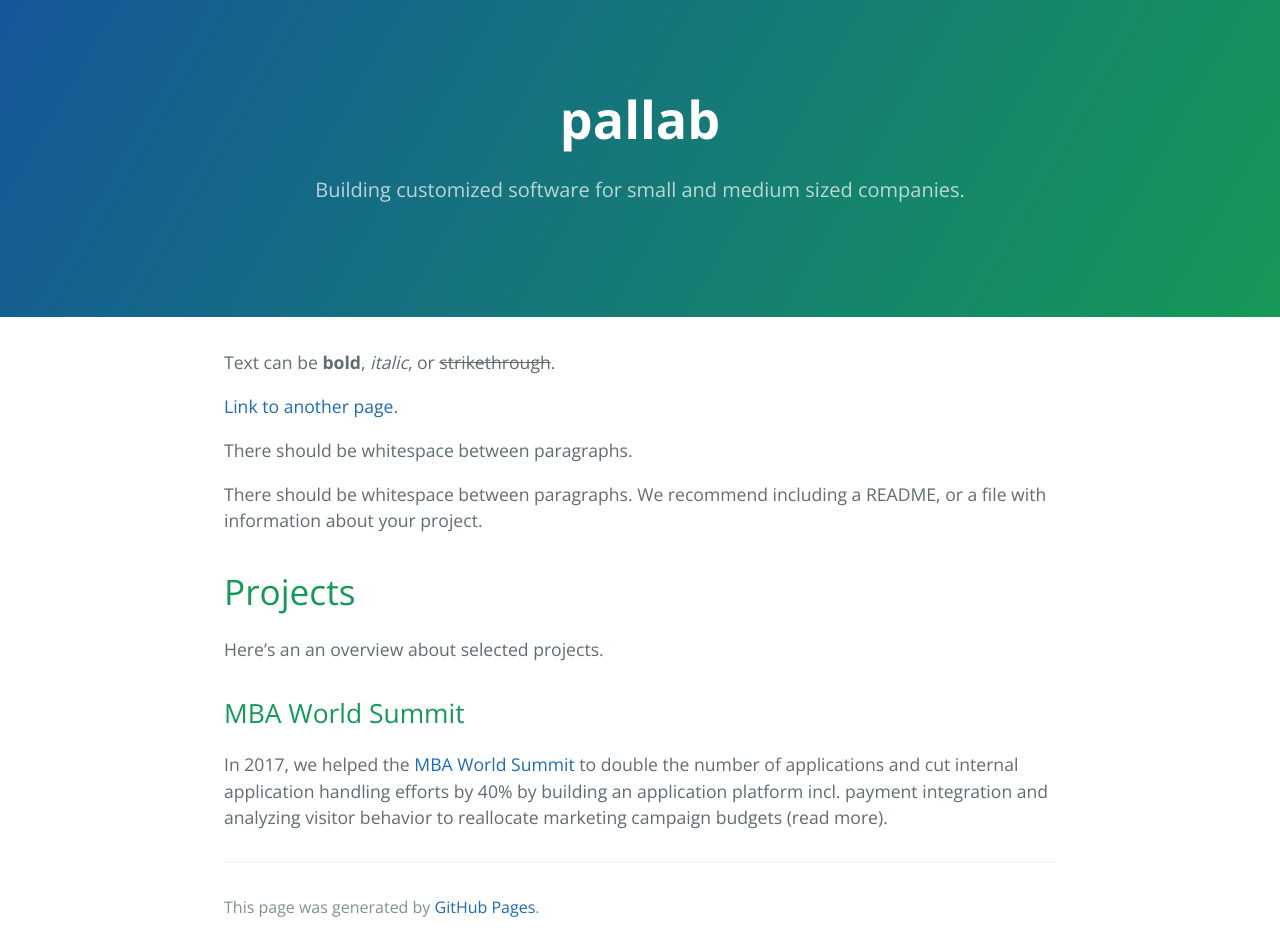
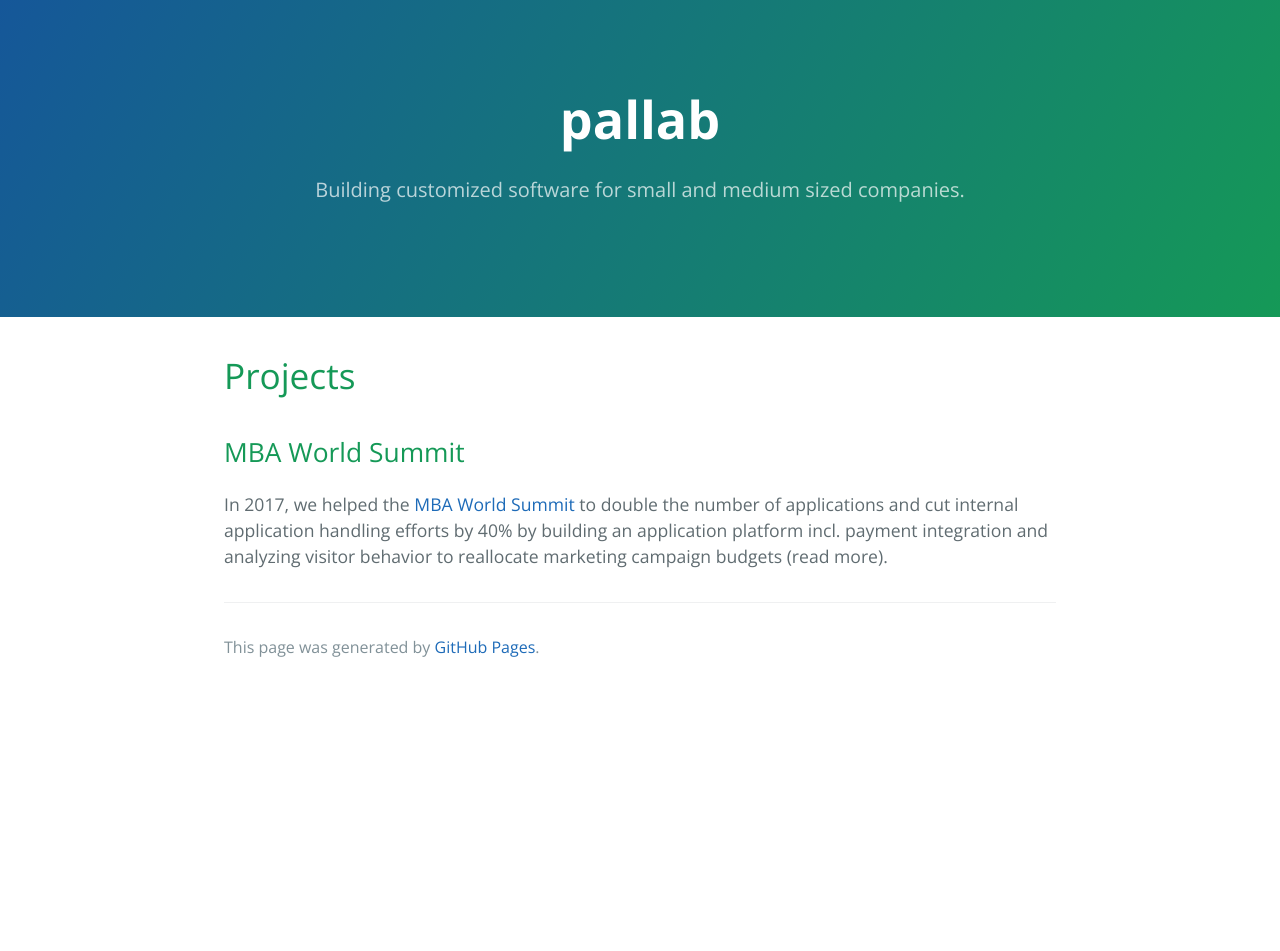
Before and after one commit to pal-lab/pal-lab.github.io, a Jekyll site: the page built from index.md, in a window 1280 px wide. Built offline with Jekyll 4.4.1, drawn with Linux system fonts in a browser that asks for light colours; our own code applies the rules of GitHub Pages for plain Markdown files; after the commit the page ends 900 px from its top, so only the background shows below that.

Commit message:
editorial changes

```diff
--- a/index.md
+++ b/index.md
@@ -2,17 +2,8 @@
 layout: default
 ---
 
-Text can be **bold**, _italic_, or ~~strikethrough~~.
-
-[Link to another page](another-page).
-
-There should be whitespace between paragraphs.
-
-There should be whitespace between paragraphs. We recommend including a README, or a file with information about your project.
-
 # [](#header-1)Projects
 
-Here's an an overview about selected projects.
 
 ## [](#header-2)MBA World Summit
 
```
